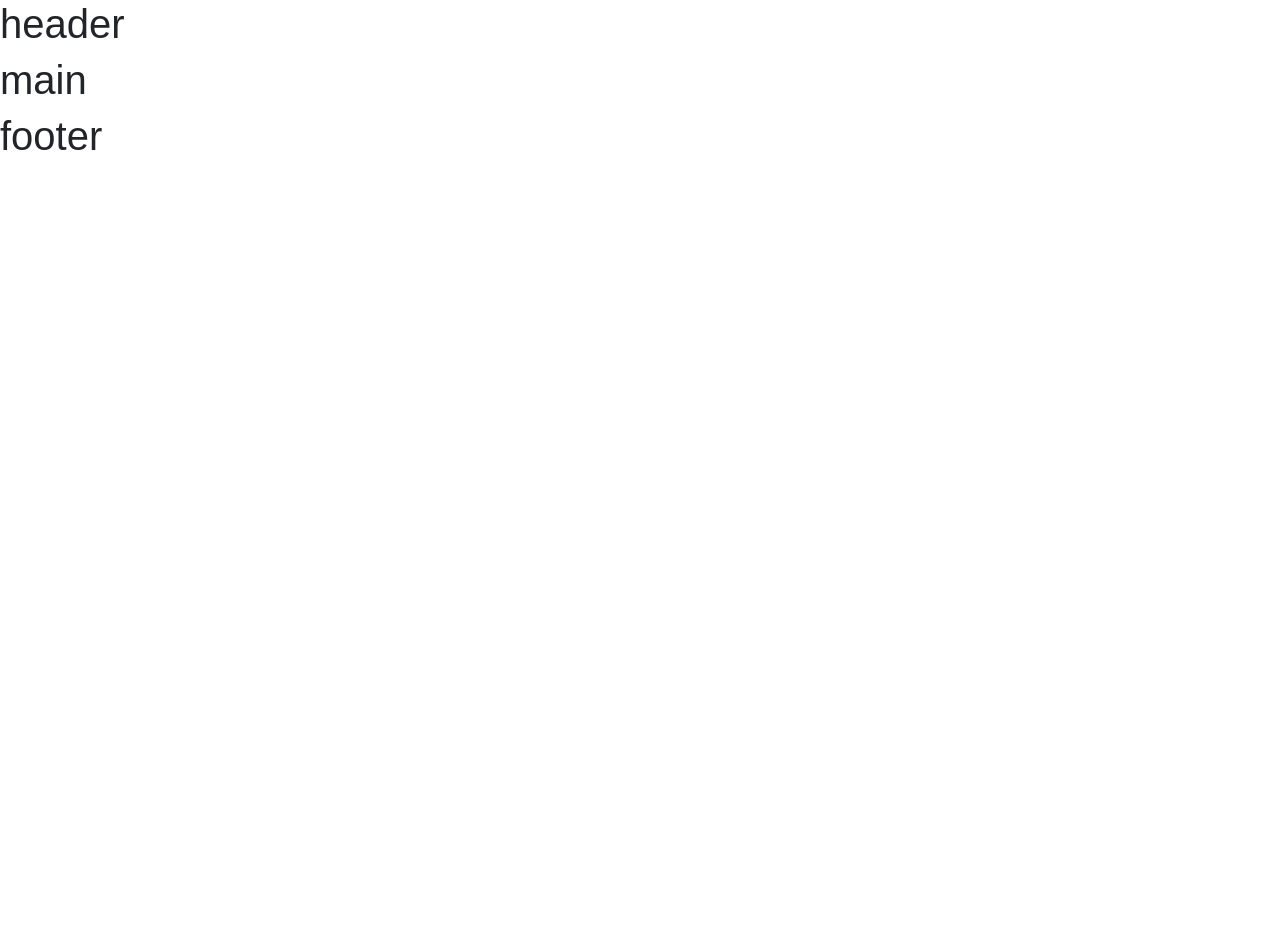
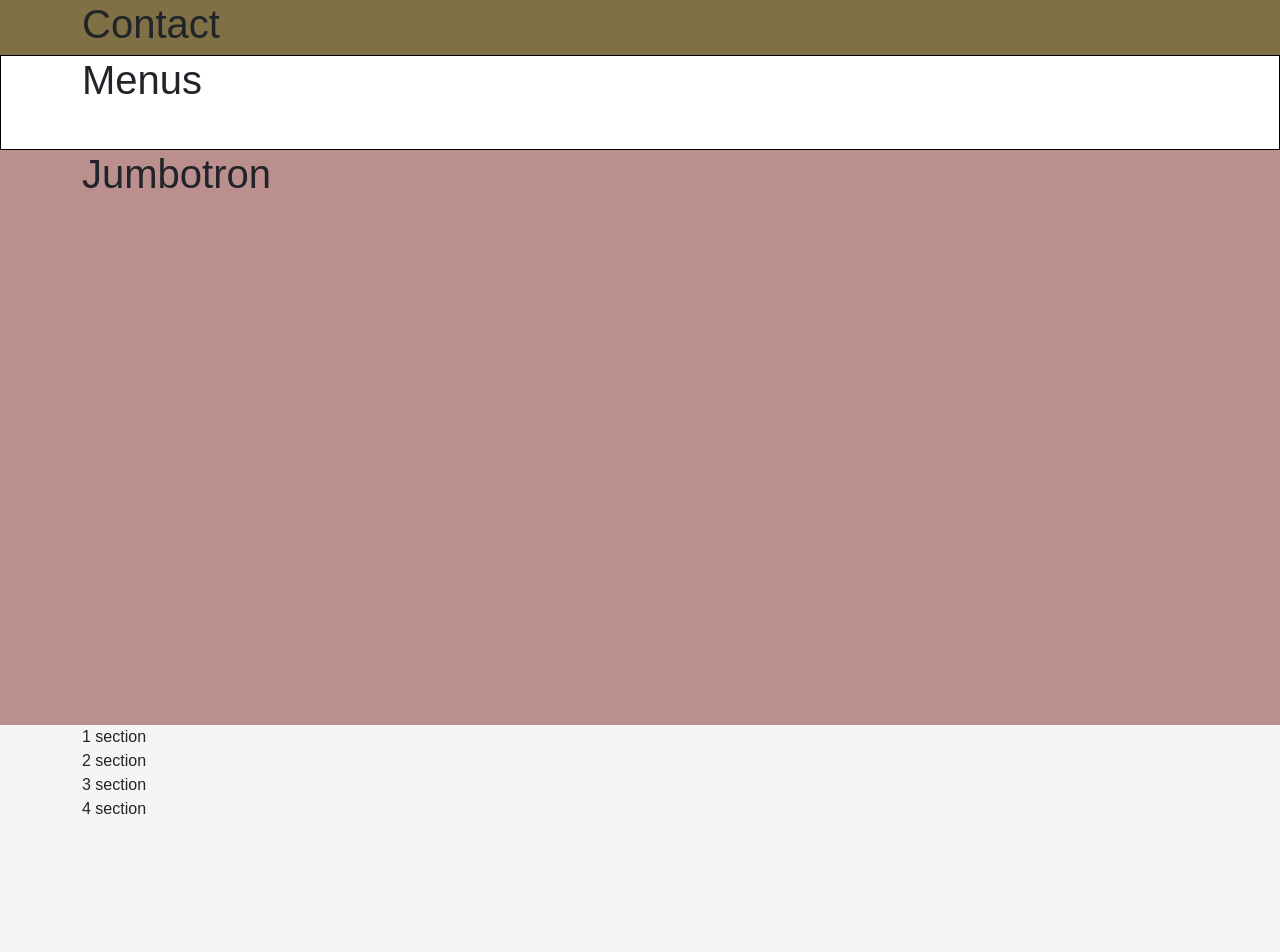
Before and after one commit to MarcoMazzilli/proj-html-vuejs, a Vue app: page / in a window 1280 px wide. Shown: the top 952 px of the page. Before the commit the page ends 800 px from the top, so only its background shows below. Built offline with nearby package versions, Linux system fonts and the light colour scheme; a small style sheet from the web is missing.

Commit message:
[Add] Basic page layout

```diff
--- a/src/App.vue
+++ b/src/App.vue
@@ -1,5 +1,6 @@
 <script>
 import Header from './components/Header.vue';
+import Jumbotron from './components/Jumbotron.vue';
 import Main from './components/Main.vue';
 import Footer from './components/Footer.vue';
 
@@ -7,8 +8,9 @@ export default {
 
   components:{
     Header,
+    Jumbotron,
     Main,
-    Footer
+    Footer,
   }
 
 }
@@ -17,6 +19,8 @@ export default {
 <template>
 
 <Header />
+
+<Jumbotron />
 
 <Main />
 
--- a/src/components/Footer.vue
+++ b/src/components/Footer.vue
@@ -6,9 +6,26 @@ export default {
 </script>
 
 <template>
-  <h1>footer</h1>
+<div class="footer">
+
+<div class="container">
+
+  <h1>Footer</h1>
+
+</div>
+
+</div>
+
 </template>
 
 <style lang="scss" scoped>
+@import '../scss/general/variables';
+
+.footer{
+  min-height: 475px ;
+  background-color: #000000;
+}
+
+
 
 </style>
--- a/src/components/Header.vue
+++ b/src/components/Header.vue
@@ -1,12 +1,24 @@
 <script>
+import Contacts from './MicroComponents/header/Contacts.vue';
+import Menus from './MicroComponents/header/Menus.vue';
+
 export default {
-  name: 'Header'
+
+  components:{
+    Contacts,
+    Menus,
+
+  }
 
 }
 </script>
 
 <template>
-  <h1>header</h1>
+
+  <Contacts />
+
+  <Menus />
+
 </template>
 
 <style lang="scss" scoped>
--- /dev/null
+++ b/src/components/Jumbotron.vue
@@ -0,0 +1,31 @@
+<script>
+export default {
+  name: 'Jumbotron'
+
+}
+</script>
+
+<template>
+  <div class="wrapper">
+
+    <div class="container">
+
+      <h1>Jumbotron</h1>
+
+
+    </div>
+
+  </div>
+</template>
+
+<style lang="scss" scoped>
+@import "../scss/general/variables";
+
+.wrapper{
+  min-height: 575px;
+  background-color: rosybrown;
+}
+
+
+
+</style>
--- a/src/components/Main.vue
+++ b/src/components/Main.vue
@@ -6,9 +6,25 @@ export default {
 </script>
 
 <template>
-  <h1>main</h1>
+  <main>
+    <div class="container">
+
+      <section>1 section</section>
+      <section>2 section</section>
+      <section>3 section</section>
+      <section>4 section</section>
+
+    </div>
+
+  </main>
 </template>
 
 <style lang="scss" scoped>
+@import '../scss/general/variables';
+
+main{
+  min-height: 300px;
+  background-color: $backgroundSecondary;
+}
 
 </style>
--- /dev/null
+++ b/src/components/MicroComponents/header/Contacts.vue
@@ -0,0 +1,28 @@
+<script>
+export default {
+
+}
+</script>
+
+<template>
+    <div class="contacts-header">
+
+        <div class="container">
+            <h1>Contact</h1>
+
+        </div>
+
+
+    </div>
+</template>
+
+<style lang="scss" scoped>
+@import '../../../scss/general/_variables.scss';
+
+.contacts-header{
+    min-height: 55px;
+    background-color: $brandSecondary;
+
+}
+
+</style>
--- /dev/null
+++ b/src/components/MicroComponents/header/Menus.vue
@@ -0,0 +1,27 @@
+<script>
+export default {
+
+}
+</script>
+
+<template>
+<div class="menus-header">
+
+    <div class="container">
+
+        <h1>Menus</h1>
+
+    </div>
+
+</div>
+</template>
+
+<style lang="scss" scoped>
+@import '../../../scss/general/_variables.scss';
+.menus-header{
+    min-height: 95px;
+    background-color: $backgroundMain;
+    border: 1px solid black;
+
+}
+</style>
```
